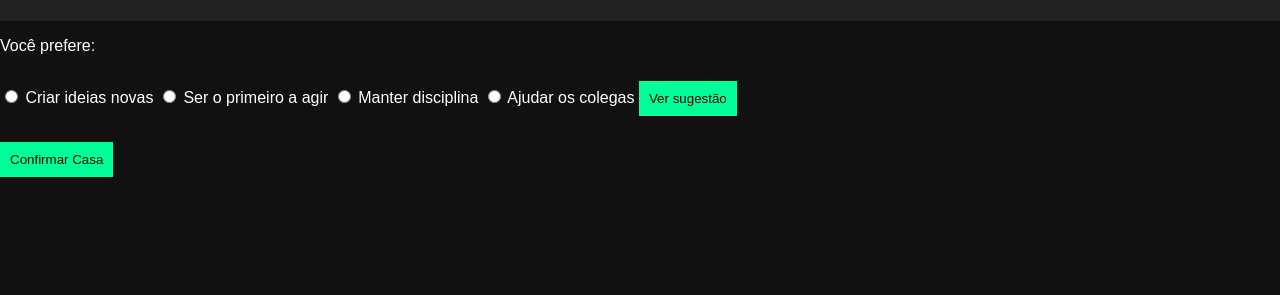
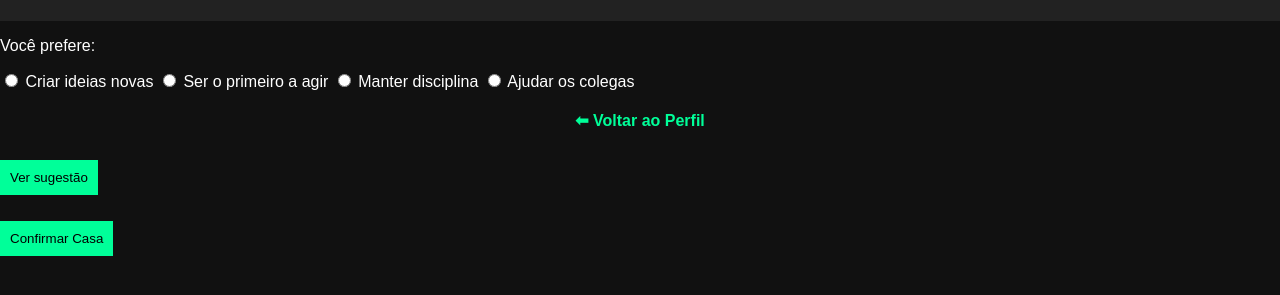
Before and after one commit to CCeleste6/prototipov1, a plain HTML site: page quiz.html in a window 1280 px wide. Shown: the part 99-394 px from the top of the page. Drawn offline with Linux system fonts and the light colour scheme.

Commit message:
Update quiz.html

```diff
--- a/quiz.html
+++ b/quiz.html
@@ -15,6 +15,10 @@
       <label><input type="radio" name="q1" value="guardioes"> Manter disciplina</label>
       <label><input type="radio" name="q1" value="solidarios"> Ajudar os colegas</label>
 
+      <nav>
+  <a href="index.html">⬅ Voltar ao Perfil</a>
+</nav>
+
       <button type="submit">Ver sugestão</button>
     </form>
 
```
